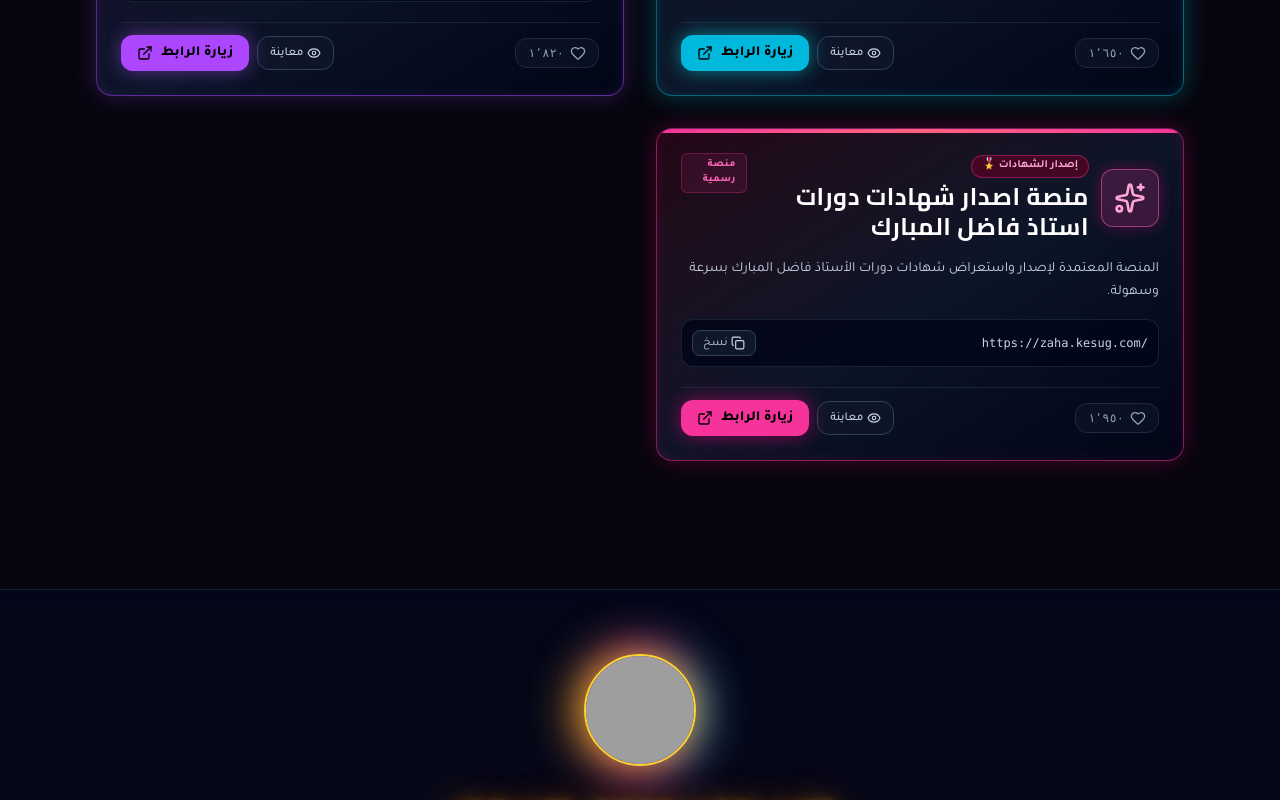
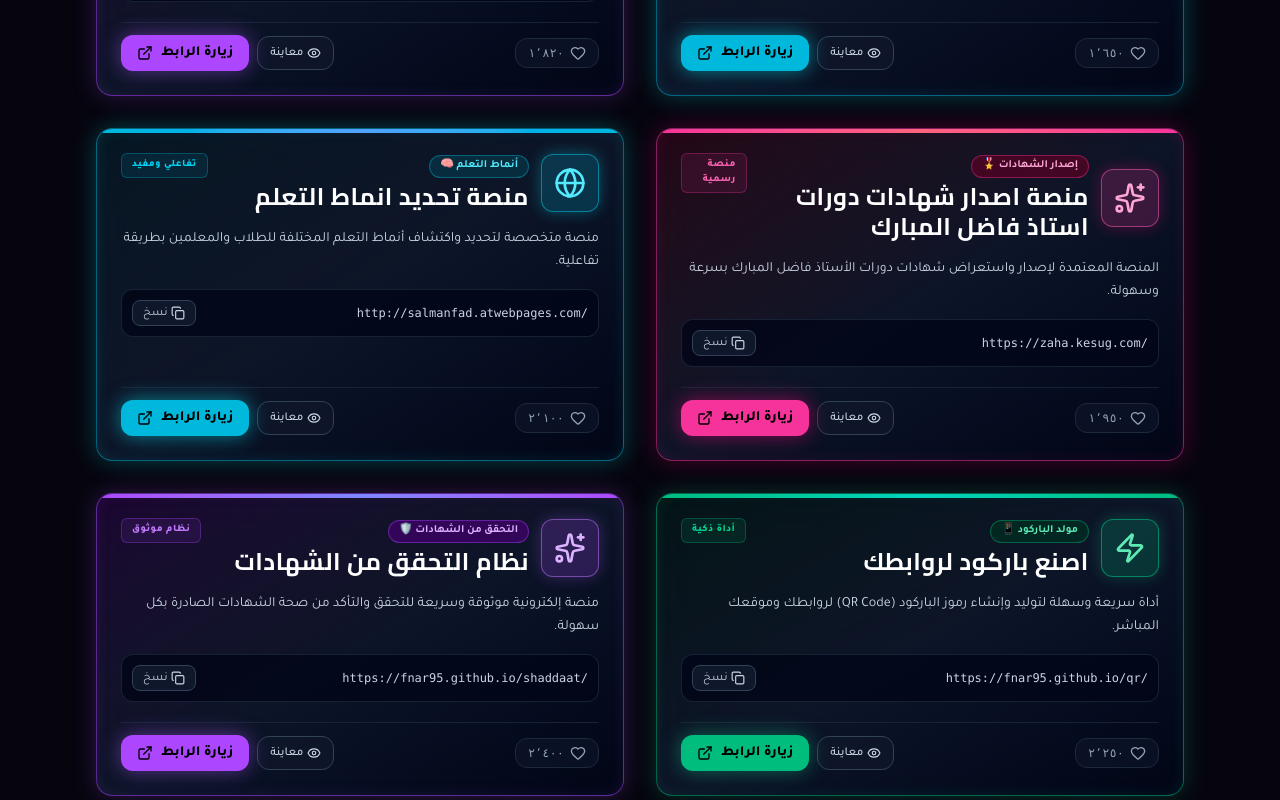
Before and after one commit to fnar95/salman, a React (Vite) app: page / in a window 1280 px wide. Shown: the part 1440-2240 px from the top of the page. Built offline with nearby package versions, Linux system fonts and the light colour scheme; grey boxes are pictures that could not be loaded.

Commit message:
feat: add new platform links to the curated list
Include links to the learning styles platform, QR code generator, and certificate verification system to provide more resources for users.

```diff
--- a/src/data/links.ts
+++ b/src/data/links.ts
@@ -84,5 +84,41 @@ export const INITIAL_LINKS: LinkItem[] = [
     likesCount: 1950,
     featuredTag: 'منصة رسمية',
     description: 'المنصة المعتمدة لإصدار واستعراض شهادات دورات الأستاذ فاضل المبارك بسرعة وسهولة.'
+  },
+  {
+    id: 'link-8',
+    title: 'منصة تحديد انماط التعلم',
+    subtitle: 'salmanfad.atwebpages.com',
+    url: 'http://salmanfad.atwebpages.com/',
+    iconName: 'globe',
+    colorTheme: 'cyan',
+    badgeText: 'أنماط التعلم 🧠',
+    likesCount: 2100,
+    featuredTag: 'تفاعلي ومفيد',
+    description: 'منصة متخصصة لتحديد واكتشاف أنماط التعلم المختلفة للطلاب والمعلمين بطريقة تفاعلية.'
+  },
+  {
+    id: 'link-9',
+    title: 'اصنع باركود لروابطك',
+    subtitle: 'fnar95.github.io/qr',
+    url: 'https://fnar95.github.io/qr/',
+    iconName: 'zap',
+    colorTheme: 'emerald',
+    badgeText: 'مولد الباركود 📱',
+    likesCount: 2250,
+    featuredTag: 'أداة ذكية',
+    description: 'أداة سريعة وسهلة لتوليد وإنشاء رموز الباركود (QR Code) لروابطك وموقعك المباشر.'
+  },
+  {
+    id: 'link-10',
+    title: 'نظام التحقق من الشهادات',
+    subtitle: 'fnar95.github.io/shaddaat',
+    url: 'https://fnar95.github.io/shaddaat/',
+    iconName: 'star',
+    colorTheme: 'purple',
+    badgeText: 'التحقق من الشهادات 🛡️',
+    likesCount: 2400,
+    featuredTag: 'نظام موثوق',
+    description: 'منصة إلكترونية موثوقة وسريعة للتحقق والتأكد من صحة الشهادات الصادرة بكل سهولة.'
   }
 ];
```
